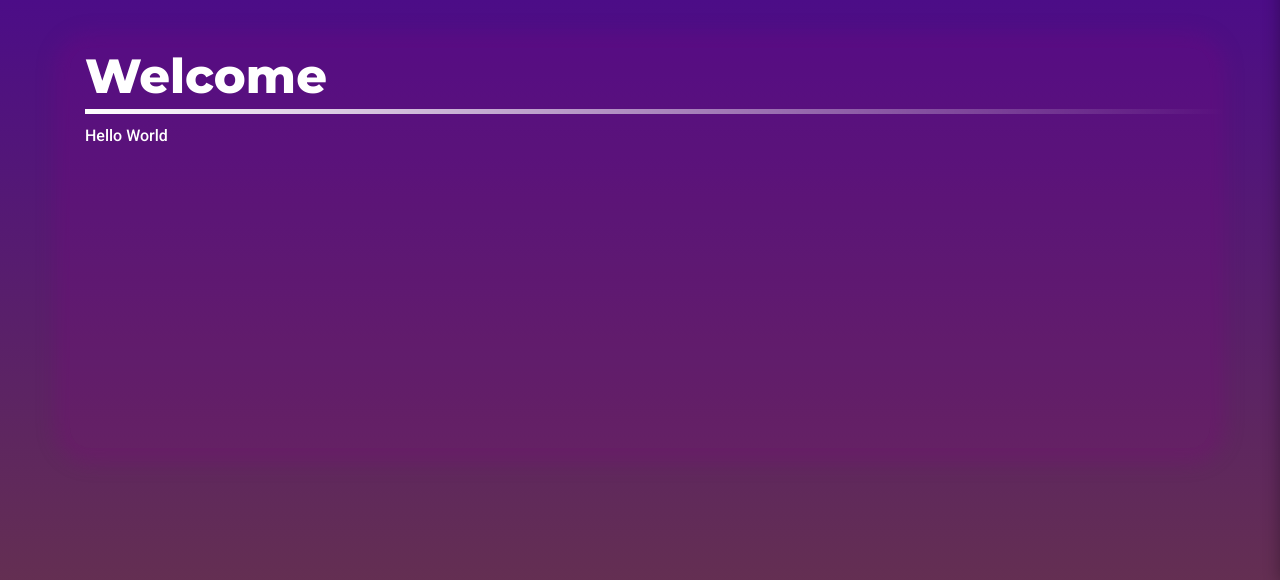
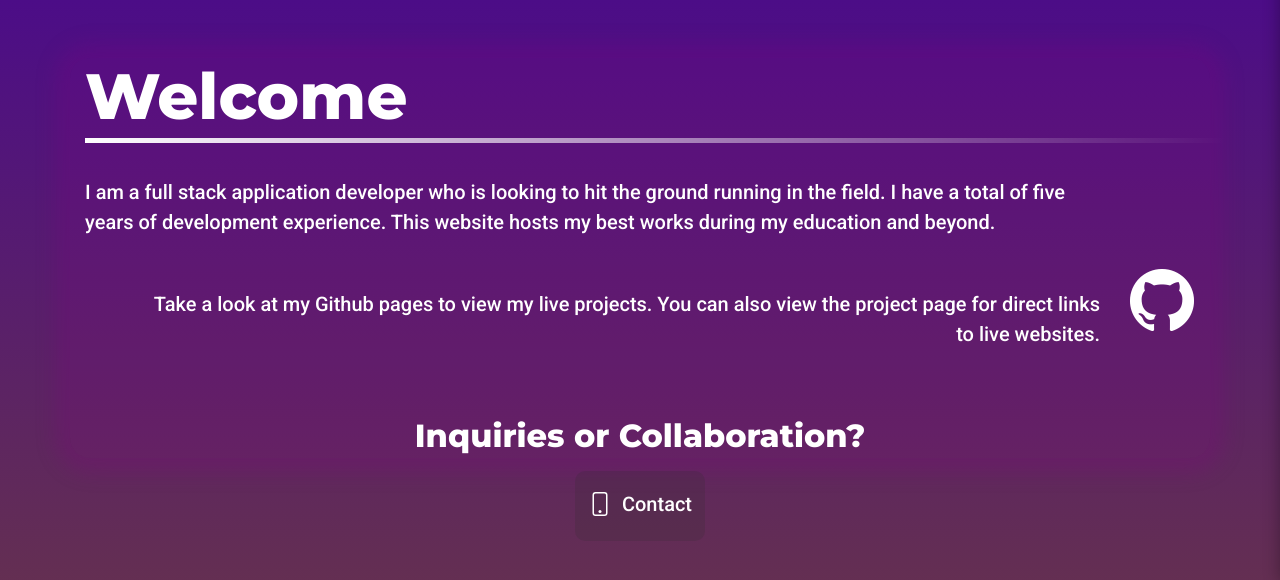
Before and after one commit to Soundwubz/soundwubz.github.io, a React (Create React App) app in the folder client/: page / in a window 1280 px wide. Shown: the part 217-797 px from the top of the page. Built offline with nearby package versions, Linux system fonts and the light colour scheme.

Commit message:
Home page content added; Home styles added

```diff
--- a/client/public/index.html
+++ b/client/public/index.html
@@ -33,7 +33,7 @@
   </head>
   <body>
     <noscript>You need to enable JavaScript to run this app.</noscript>
-    <div id="root"></div>
+    <div id="root" style="overflow-y: auto; height: 100vh;"></div>
     <!--
       This HTML file is a template.
       If you open it directly in the browser, you will see an empty page.
--- a/client/src/components/Content/styles.css
+++ b/client/src/components/Content/styles.css
@@ -1,5 +1,9 @@
 .title {
-    font-size: 3rem;
+    font-size: 4rem;
+}
+
+p {
+    font-size: 1.25rem;
 }
 
 .content {
@@ -7,7 +11,7 @@
     background: #80008029;
     box-shadow: 0px 0px 20px 15px #8000803b;
     height: 400px;
-    margin-top: 50px;
+    margin-top: 60px;
 }
 .title-cont {
     position: relative;
@@ -22,3 +26,8 @@
     background: linear-gradient(90deg, rgba(255,255,255,1) 0%, rgba(255,255,255,0) 100%);
     margin-bottom: 10px;
 }
+
+.left-text {
+    padding-right: 100px;
+    float: left;
+}
--- a/client/src/pages/Home/index.jsx
+++ b/client/src/pages/Home/index.jsx
@@ -1,17 +1,52 @@
 import React from 'react';
 import Content from '../../components/Content';
+import './styles.css';
 
 class Home extends React.Component {
+    imgUrl = process.env.PUBLIC_URL + '/img/';
     state = {
         navigate: false
     }
 
     render() {
+        const ghLogo = this.imgUrl + 'GitHub-Mark-Light-64px.png'
         return (
             <Content title="Welcome">
                 <div className="row">
                     <div className="col">
-                        <p>Hello World</p>
+                        <p className="text-left mt-4">
+                            I am a full stack application developer who is looking to hit the ground running in the field.
+                            I have a total of five years of development experience.
+                            This website hosts my best works during my education and beyond.
+                        </p>
+                    </div>
+                    <div className="col-1"></div>
+                </div>
+                <div className="row mt-3">
+                    <div className="col">
+                        <p className="text-right gh-text">
+                            Take a look at my Github pages to view my live projects.
+                            You can also view the project page for direct links to live websites.
+                        </p>
+                    </div>
+                    <div className="col-1">
+                        <a href="https://github.com/soundwubz" target="_blank" className="github">
+                            <img src={ghLogo} alt="Github Logo" />
+                        </a>
+                    </div>
+                </div>
+                <div className="row mt-5">
+                    <div className="col" style={{textAlign: 'center'}}>
+                        <h2 className="mb-3">Inquiries or Collaboration?</h2>
+                        <button className="btn contact-btn">
+                            <svg className="bi bi-phone" style={
+                                { marginTop: "14px", marginBottom: "18px" }
+                            } width="1.5em" height="1.5em" viewBox="0 0 16 16" fill="white" xmlns="http://www.w3.org/2000/svg">
+                                <path fill-rule="evenodd" d="M11 1H5a1 1 0 0 0-1 1v12a1 1 0 0 0 1 1h6a1 1 0 0 0 1-1V2a1 1 0 0 0-1-1zM5 0a2 2 0 0 0-2 2v12a2 2 0 0 0 2 2h6a2 2 0 0 0 2-2V2a2 2 0 0 0-2-2H5z"/>
+                                <path fill-rule="evenodd" d="M8 14a1 1 0 1 0 0-2 1 1 0 0 0 0 2z"/>
+                            </svg>
+                            <p style={{ display: "inline-block", margin: "7px 0px", paddingLeft: "10px"}}>Contact</p>
+                        </button>
                     </div>
                 </div>
             </Content>
--- /dev/null
+++ b/client/src/pages/Home/styles.css
@@ -0,0 +1,14 @@
+.gh-text {
+    margin: 20px 0px;
+    padding-left: 50px
+}
+
+.contact-btn {
+    background: #302a2a31;
+    border-radius: 10px;
+}
+
+.contact-btn:hover {
+    background: #1715154d;
+
+}
```
